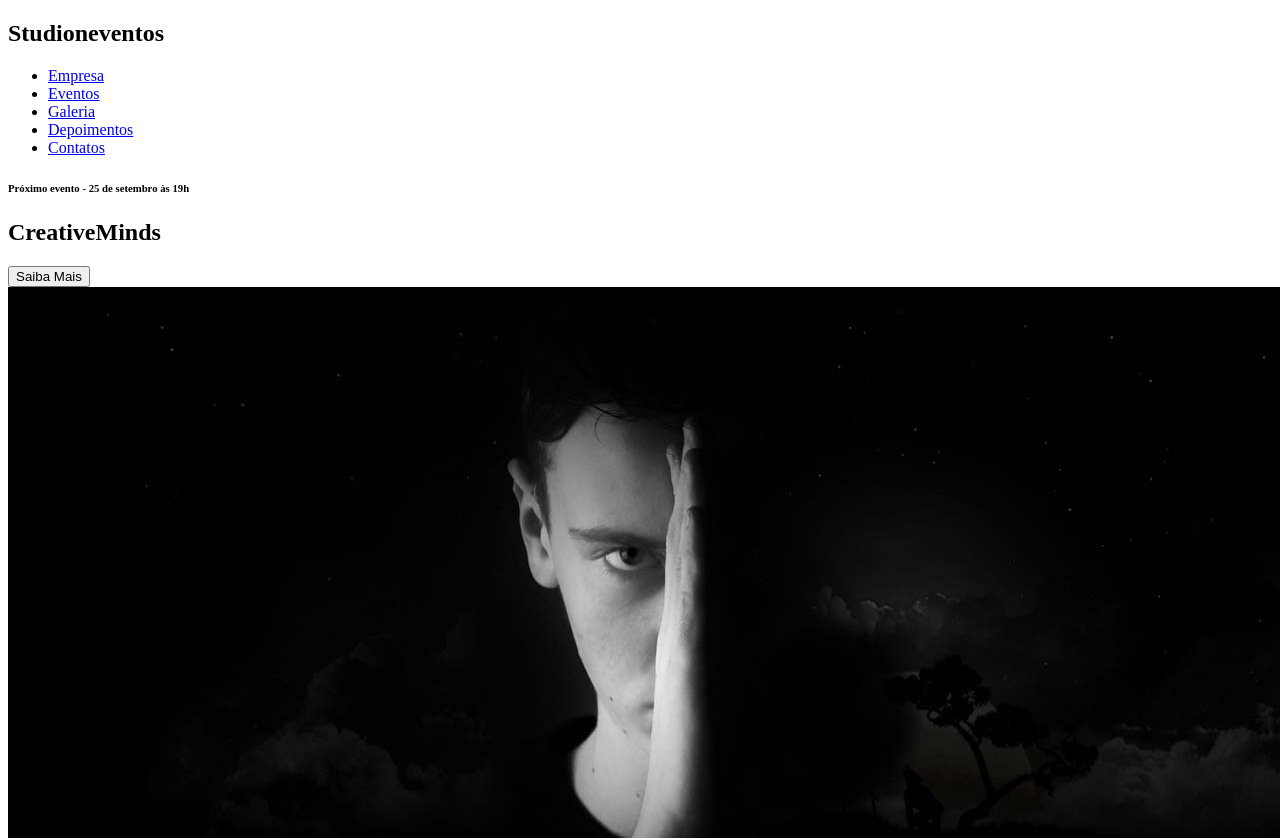
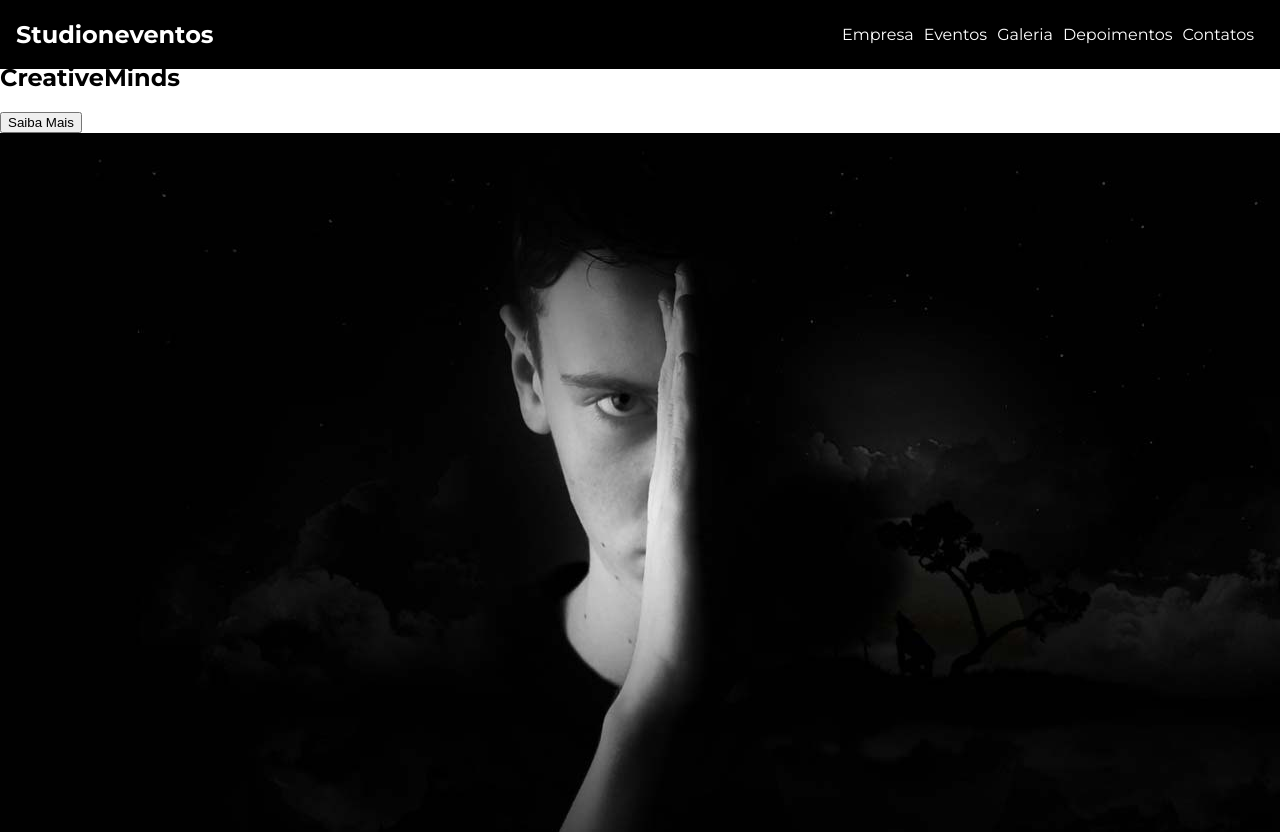
Before and after one commit to GuilhanaMucelin/ImagineOn, a website: page src/index.html in a window 1280 px wide. Shown: the top 838 px of the page. Drawn offline with Linux system fonts and the light colour scheme.

Commit message:
feat(nav) added base style

```diff
--- a/src/index.html
+++ b/src/index.html
@@ -4,12 +4,13 @@
     <meta charset="UTF-8" />
     <meta http-equiv="X-UA-Compatible" content="IE=edge" />
     <meta name="viewport" content="width=device-width, initial-scale=1.0" />
+    <link rel="stylesheet" href="style.css">
     <title>Studion</title>
   </head>
   <body>
-    <nav>
+    <nav class="navbar">
       <h1>Studi<span>on</span><span>eventos</span></h1>
-      <ul>
+      <ul class="navbar__links">
         <li>
           <a href="#empresa"> Empresa </a>
         </li>
--- /dev/null
+++ b/src/style.css
@@ -0,0 +1,47 @@
+@import url('https://fonts.googleapis.com/css2?family=Montserrat:wght@400;700&display=swap');
+
+* {
+    box-sizing: border-box;
+
+}
+
+:root {
+    font-family: 'Montserrat', sans-serif;
+}
+
+body {
+    margin: 0;
+
+}
+
+ul {
+    display: flex;
+    list-style: none;
+    padding-left: 0;
+}
+
+li {
+    margin-right: 10px;
+}
+
+.navbar {
+    position: fixed;
+    display: grid;
+    grid-template-columns: 1fr 9fr;
+    align-items: center;
+    top: 0;
+    left: 0;
+    width: 100vw;
+    padding: 0 16px;
+    background-color: #000;
+    color: #fff;
+}
+
+.navbar__links {
+    justify-self: end;
+}
+
+.navbar__links a {
+    color: #fff;
+    text-decoration: none;
+}
```
